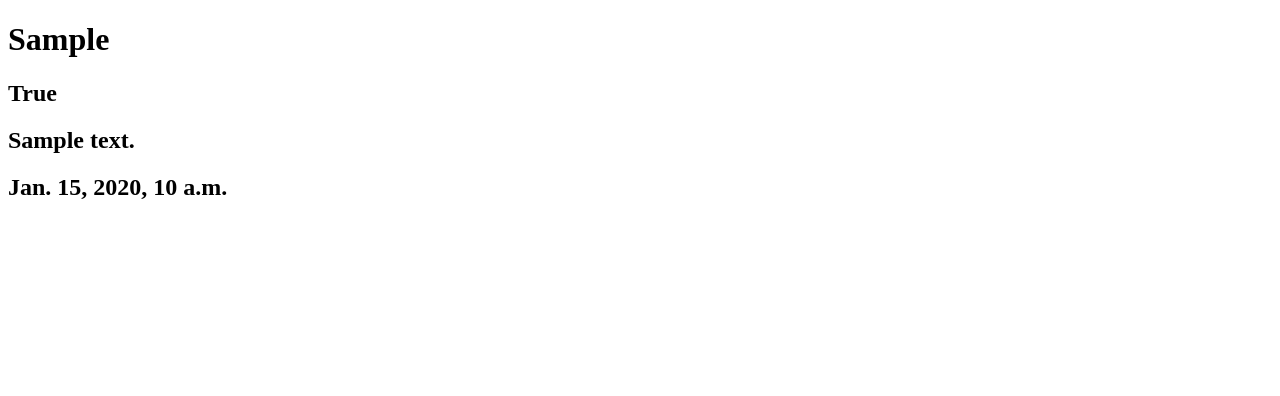
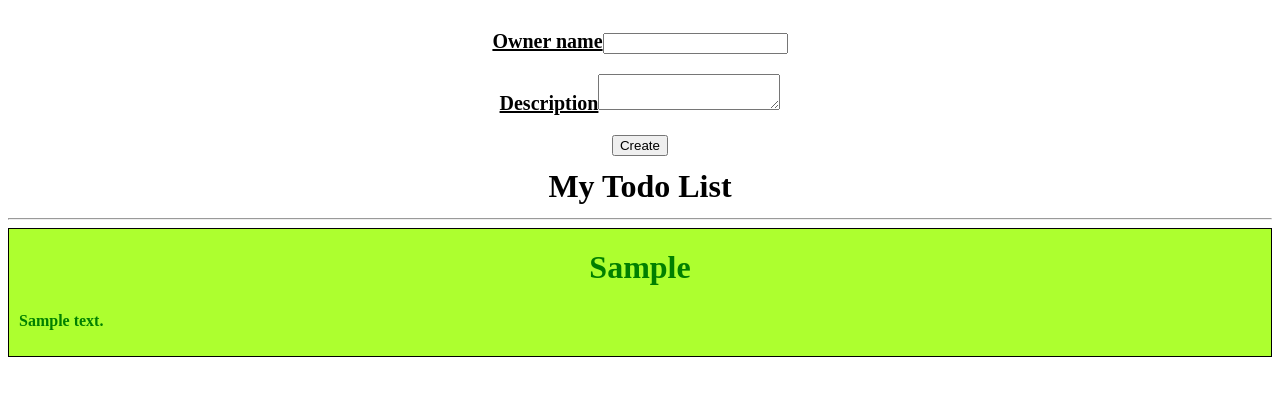
Before and after one commit to DimAntDim/Todo_App, a Django app: page / in a window 1280 px wide. Shown: the top 396 px of the page. Run offline with Django 3.2, Linux system fonts and the light colour scheme; tables that the repository leaves empty hold one stand-in row (values such as "Sample post").

Commit message:
adding create_todo view

```diff
--- a/templates/index.html
+++ b/templates/index.html
@@ -2,19 +2,107 @@
 <html lang="en">
 <head>
     <meta charset="UTF-8">
-    <meta http-equiv="X-UA-Compatible" content="IE=edge">
     <meta name="viewport" content="width=device-width, initial-scale=1.0">
-    <title>Document</title>
+    <title>Todo App</title>
 </head>
+<style>
+    h1 {
+        margin: 5px;
+        text-align: center;
+        padding: 5px;
+    }
+
+    h2 {
+        text-align: center;
+        text-decoration: underline;
+    }
+
+    div.done {
+        color: green;
+        font-weight: bold;
+    }
+
+    div.open {
+        color: red;
+        font-weight: bold;
+    }
+
+    div.todo {
+        display: block;
+        background: white;
+        border: 2px solid white;
+        border-radius: 10px;
+        margin: 5px;
+        text-align: center;
+    }
+
+    div.todo p {
+        font-size: 20px;
+        font-weight: bold;
+        text-decoration: underline;
+    }
+
+    div.todo div.description {
+        padding: 10px;
+    }
+
+    div.container-done {
+        background: greenyellow;
+        display: flex;
+        flex-direction: column;
+        margin: 0 auto;
+        padding: 10px;
+        border: 1px solid black;
+    }
+
+    div.container-open {
+        background: rgb(247, 169, 67);
+        display: flex;
+        flex-direction: column;
+        margin: 0 auto;
+        padding: 10px;
+        border: 1px solid black;
+    }
+
+</style>
 <body>
-    <form action="">
-        {{ form }}
-        {% for todo in todos %}
-            <h1>{{ todo.creator }}</h1>
-            <h2>{{ todo.status }}</h2>
-            <h2>{{ todo.description }}</h2>
-            <h2>{{ todo.date }}</h2>
-        {% endfor %}
-    </form>
+    <div class="todo">
+            <form method="POST" action="/create">
+                {% csrf_token %}
+                <p>Owner name<input type="text" name='creator'/></p>
+                <p>Description<textarea name="description"></textarea></p>
+                <div class="create">
+                    <button>Create</button>
+                </div>
+            </form>
+        </div>
+        <h1>My Todo List</h1>
+        {% if todos %}
+            {% for todo in todos %}
+            <hr>
+                {% if todo.status %}
+                    <div class="done">
+                        <div class="container-done">
+                            <h1>{{ todo.creator }}</h1>
+                            <div class="description">
+                                <p>{{ todo.description }}</p>
+                            </div>
+                        </div>
+                    </div>
+                {% else %}
+                    <div class="open">
+                        <div class="container-open">
+                            <h1>{{ todo.creator }}</h1>
+                            <div class="desctiption">
+                                <p>{{ todo.description }}</p>
+                            </div>
+                        </div>
+                    </div>
+                {% endif %}
+            {% endfor %}
+        {% else %}
+            <h2>NOT TODOS IN DB</h2>
+        {% endif %}
+    </div>
 </body>
 </html>
--- a/todos/forms.py
+++ b/todos/forms.py
@@ -4,7 +4,7 @@ from django.forms.widgets import Textarea
 
 class CreateTodo(forms.Form):
     creator = forms.CharField(max_length=20)
-    status = forms.BooleanField
+    status = forms.BooleanField()
     description = forms.CharField(
         widget=Textarea,
     )
--- a/todos/models.py
+++ b/todos/models.py
@@ -5,7 +5,9 @@ class Todo(models.Model):
     creator = models.CharField(max_length=20)
     status = models.BooleanField(default=False)
     description = models.TextField(blank=False)
-    date = models.DateTimeField()
+    date = models.DateTimeField(
+        null=True,
+    )
 
     def __str__(self):
         return self.creator
--- a/todos/urls.py
+++ b/todos/urls.py
@@ -1,7 +1,8 @@
-from todos.views import todos
+from todos.views import all_todos, create_todo
 from django.urls import path
 
 
 urlpatterns = [
-    path('', todos, name='index')
+    path('', all_todos, name='index'),
+    path('create', create_todo, name='create'),
 ]
--- a/todos/views.py
+++ b/todos/views.py
@@ -1,11 +1,26 @@
 from todos.forms import CreateTodo
-from django.shortcuts import render
+from django.shortcuts import redirect, render
 from .models import Todo
 
-def todos(request):
-    tasks = Todo.objects.all()
-    context = {
-        'todos': tasks,
-    }
+def all_todos(request):
+    if request == "Post":
+        pass
+    else:
+        tasks = Todo.objects.all()
+        form = CreateTodo()
+        context = {
+            'todos': tasks,
+            'form': form,
+        }
 
-    return render(request, 'index.html', context)
+        return render(request, 'index.html', context)
+
+def create_todo(request):
+    creator = request.POST['creator']
+    description = request.POST['description']
+    todo = Todo(
+        creator=creator,
+        description=description,
+        )
+    todo.save()
+    return redirect('/')
```
Also changed, not shown: core/settings.py (+6 -2 lines), todos/migrations/0002_alter_todo_date.py (added).
